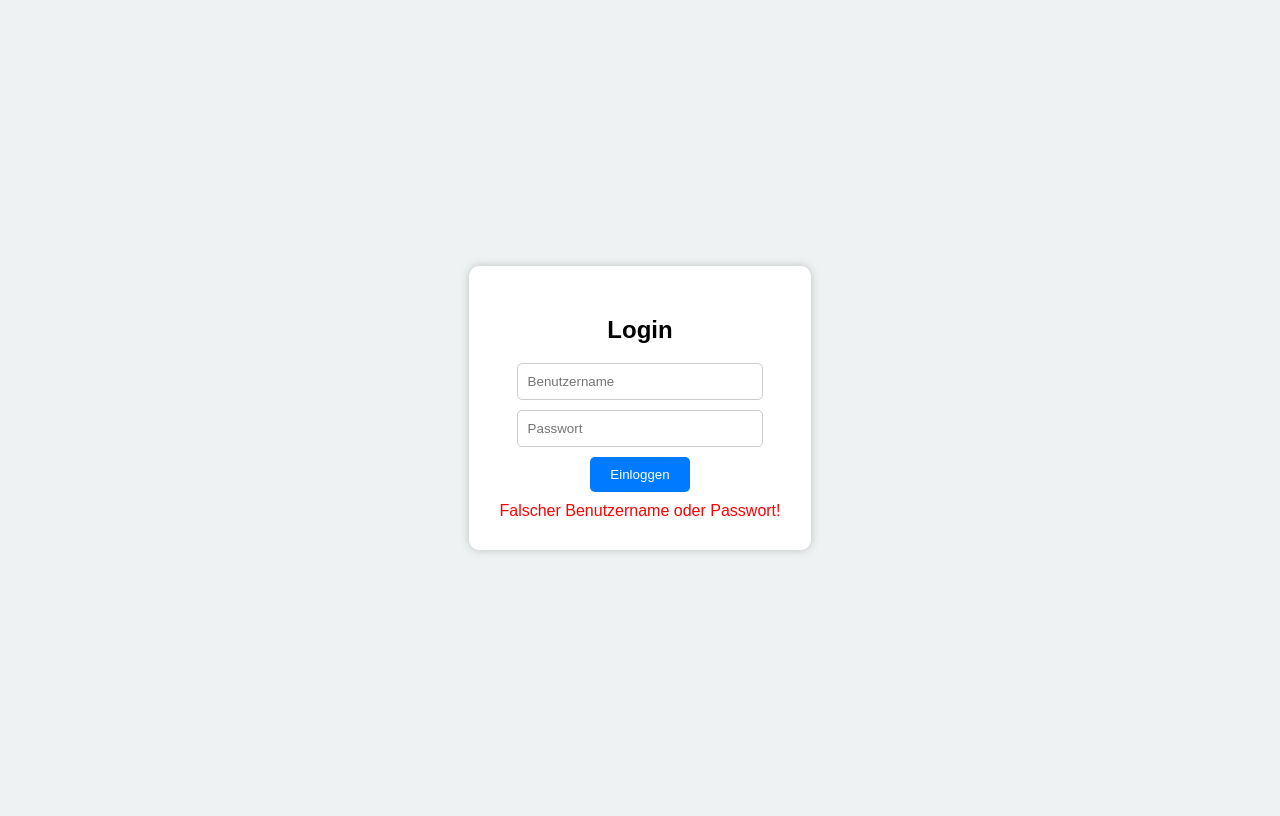
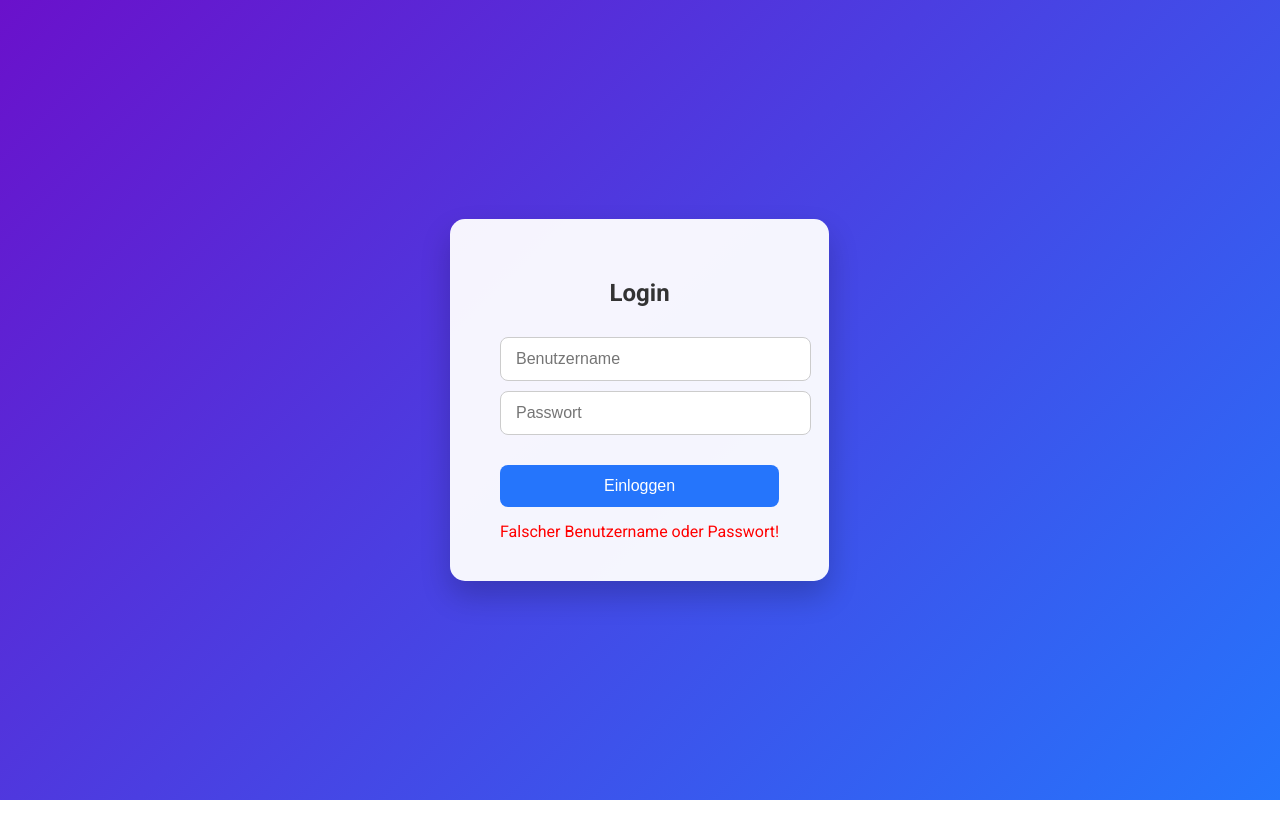
Before and after one commit to Benno192221/bennos-website, a plain HTML site: page index.html in a window 1280 px wide. Both pictures are taken after a click on the button "Einloggen". Drawn offline with Linux system fonts and the light colour scheme.

Commit message:
Update index.html

```diff
--- a/index.html
+++ b/index.html
@@ -5,46 +5,106 @@
   <meta name="viewport" content="width=device-width, initial-scale=1.0">
   <title>Login</title>
   <style>
+    @import url('https://fonts.googleapis.com/css2?family=Roboto:wght@400;700&display=swap');
+
     body {
-      font-family: Arial, sans-serif;
-      background: #eef2f3;
+      margin: 0;
+      padding: 0;
+      font-family: 'Roboto', sans-serif;
       display: flex;
       justify-content: center;
       align-items: center;
       height: 100vh;
+      background: linear-gradient(135deg, #6a11cb, #2575fc);
+      overflow: hidden;
     }
+
     .login-box {
-      background: white;
-      padding: 30px;
-      border-radius: 10px;
-      box-shadow: 0 0 10px rgba(0,0,0,0.2);
+      background: rgba(255, 255, 255, 0.95);
+      padding: 40px 50px;
+      border-radius: 15px;
+      box-shadow: 0 15px 30px rgba(0,0,0,0.2);
       text-align: center;
+      transform: scale(0);
+      animation: popIn 0.6s forwards;
     }
+
+    @keyframes popIn {
+      to { transform: scale(1); }
+    }
+
+    h2 {
+      margin-bottom: 30px;
+      color: #333;
+      font-weight: 700;
+    }
+
     input {
       display: block;
-      margin: 10px auto;
-      padding: 10px;
-      width: 80%;
-      border-radius: 5px;
+      width: 100%;
+      padding: 12px 15px;
+      margin: 10px 0;
       border: 1px solid #ccc;
+      border-radius: 8px;
+      font-size: 16px;
+      transition: 0.3s;
     }
+
+    input:focus {
+      border-color: #2575fc;
+      box-shadow: 0 0 8px rgba(37,117,252,0.5);
+      outline: none;
+    }
+
     button {
-      padding: 10px 20px;
+      width: 100%;
+      padding: 12px;
       border: none;
-      background: #007bff;
+      background: #2575fc;
       color: white;
-      border-radius: 5px;
+      border-radius: 8px;
+      font-size: 16px;
       cursor: pointer;
+      margin-top: 20px;
+      transition: 0.3s;
     }
-    button:hover { background: #0056b3; }
-    .error { color: red; margin-top: 10px; }
+
+    button:hover {
+      background: #6a11cb;
+      transform: translateY(-3px);
+      box-shadow: 0 5px 15px rgba(0,0,0,0.2);
+    }
+
+    .error {
+      color: red;
+      margin-top: 15px;
+      opacity: 0;
+      animation: fadeIn 0.5s forwards;
+    }
+
+    @keyframes fadeIn {
+      to { opacity: 1; }
+    }
+
+    /* Kleines Bounce-Effect beim Weiterleiten */
+    .bounce {
+      animation: bounceOut 0.6s forwards;
+    }
+
+    @keyframes bounceOut {
+      20% { transform: scale(1.1); }
+      50% { transform: scale(0.9); }
+      100% { transform: scale(0); }
+    }
+
   </style>
 </head>
 <body>
-  <div class="login-box">
+
+  <div class="login-box" id="loginBox">
     <h2>Login</h2>
-    <input type="text" id="username" placeholder="Benutzername" />
-    <input type="password" id="password" placeholder="Passwort" />
+    <input type="text" id="username" placeholder="Benutzername">
+    <input type="password" id="password" placeholder="Passwort">
     <button onclick="login()">Einloggen</button>
     <div id="error" class="error"></div>
   </div>
@@ -54,20 +114,25 @@
       const user = document.getElementById('username').value;
       const pass = document.getElementById('password').value;
       const error = document.getElementById('error');
+      const box = document.getElementById('loginBox');
 
       if (user === "benno" && pass === "1234") {
-        // Login erfolgreich
-        localStorage.setItem("loggedIn", "true");
-        window.location.href = "home.html"; // Weiterleitung zur geschützten Seite
+        // Login erfolgreich: kleine Bounce-Animation vor Weiterleitung
+        box.classList.add('bounce');
+        setTimeout(() => {
+          localStorage.setItem("loggedIn", "true");
+          window.location.href = "home.html";
+        }, 600);
       } else {
         error.textContent = "Falscher Benutzername oder Passwort!";
       }
     }
 
-    // Wenn Nutzer schon eingeloggt ist, direkt weiterleiten
+    // Direkt weiterleiten, falls schon eingeloggt
     if (localStorage.getItem("loggedIn") === "true") {
       window.location.href = "home.html";
     }
   </script>
+
 </body>
 </html>
```
